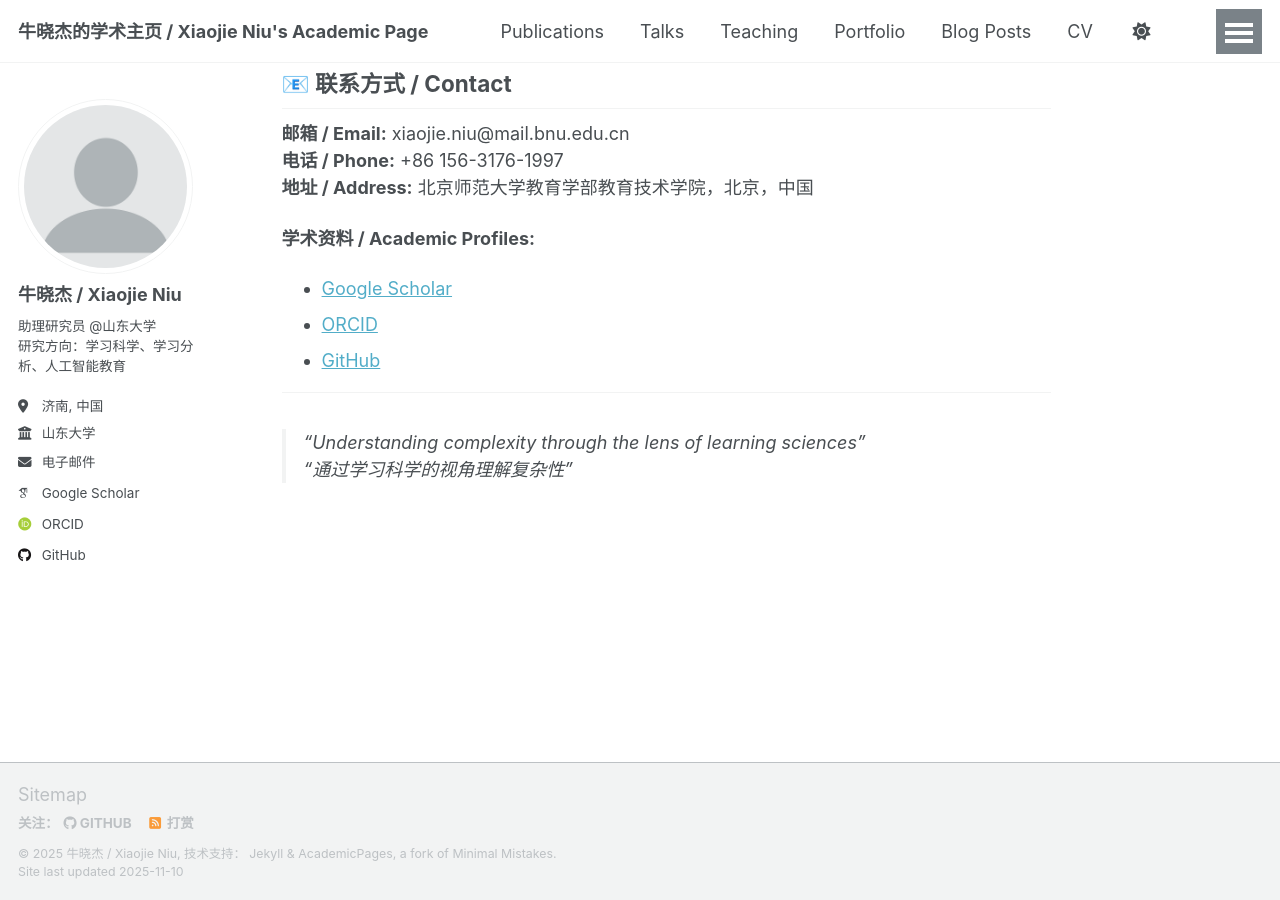
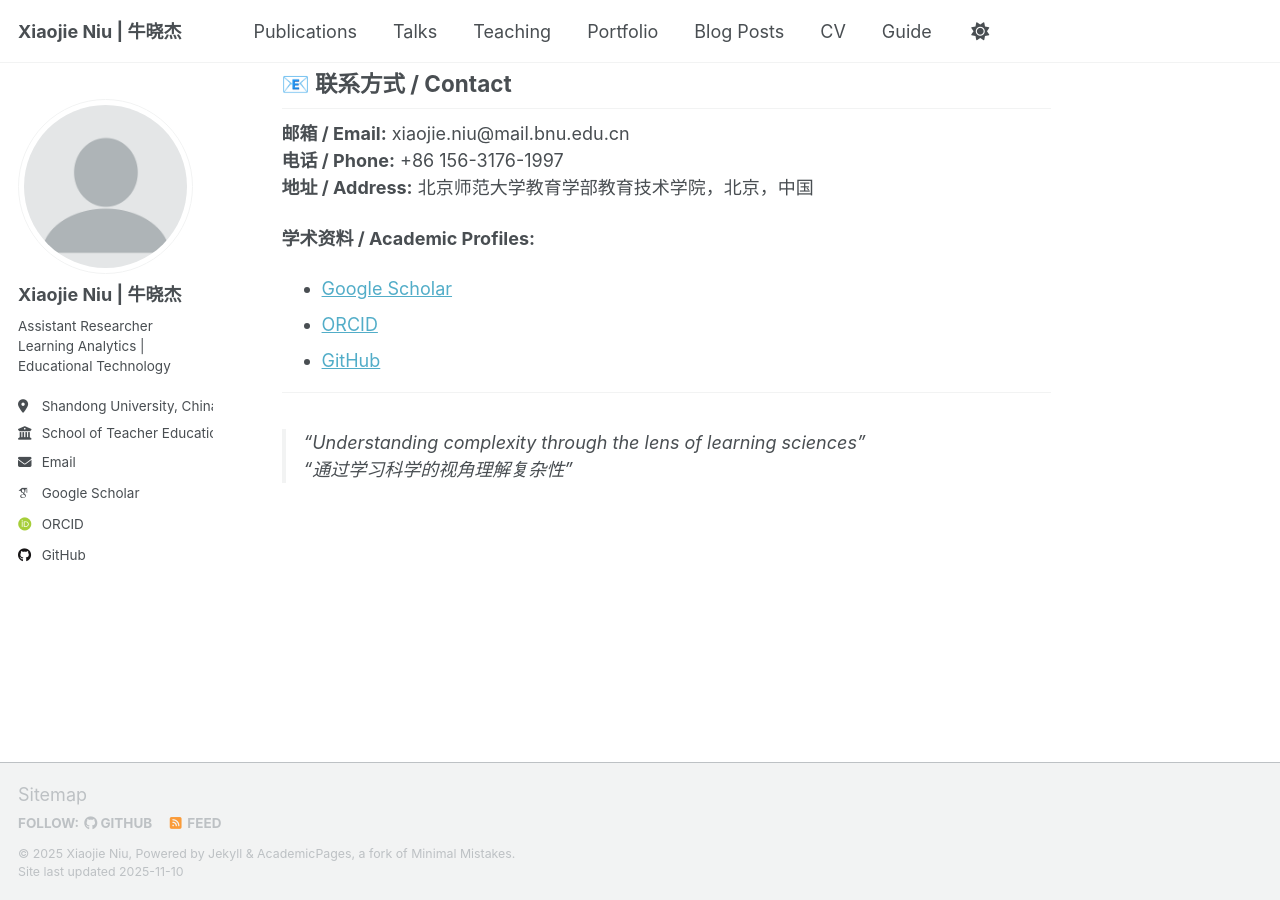
Before and after one commit to Xiaojie-Niu/xiaojie.github.io, a Jekyll site: the page built from _pages/about.md, in a window 1280 px wide and 900 px high, scrolled down 2856 px. Built offline with Jekyll 4.4.1, drawn with Linux system fonts in a browser that asks for light colours; some web fonts are replaced; a script that is not in the unit is left out.

Commit message:
Update _config.yml

```diff
--- a/_config.yml
+++ b/_config.yml
@@ -7,11 +7,11 @@
 # server process.
 
 # Basic Site Settings
-locale                   : "zh-CN"  # 可以改为 "en-US"
-title                    : "牛晓杰的学术主页 / Xiaojie Niu's Academic Page"
+locale                   : "en-US"
+title                    : "Xiaojie Niu | 牛晓杰"
 title_separator          : "-"
-name                     : &name "牛晓杰 / Xiaojie Niu"
-description              : &description "山东大学教师教育学院助理研究员"
+name                     : &name "Xiaojie Niu"
+description              : &description "Assistant Researcher in Learning Sciences & Educational Technology"
 url                      : https://xiaojie-niu.github.io
 baseurl                  : "/xiaojie.github.io"
 repository               : "xiaojie-niu/xiaojie.github.io"
@@ -20,14 +20,13 @@ repository               : "xiaojie-niu/xiaojie.github.io"
 #               If a field is blank the icon and link will not appear, otherwise it will be shown.
 #               Additional customization can be done by editing /_includes/author-profile.html
 author:
-  name             : "牛晓杰 / Xiaojie Niu"
-  avatar           : "profile.png"  # 放在 images 文件夹
-  bio              : "助理研究员 @山东大学<br>研究方向：学习科学、学习分析、人工智能教育"
-  location         : "济南, 中国"
-  employer         : "山东大学"
-  pubmed           :
+  name             : "Xiaojie Niu | 牛晓杰"
+  avatar           : "profile.png"
+  bio              : "Assistant Researcher<br>Learning Analytics | Educational Technology"
+  location         : "Shandong University, China"
+  employer         : "School of Teacher Education"
+  email            : "xiaojie.niu AT mail.bnu.edu.cn"
   googlescholar    : "https://scholar.google.com.hk/citations?hl=zh-CN&user=zc_ZBNkAAAAJ"
-  email            : "xiaojie.niu@mail.bnu.edu.cn"
   researchgate     :
   uri              :
   bitbucket        :
@@ -192,16 +191,14 @@ kramdown:
 
 # These settings control the types of collections used by the template
 collections:
-  teaching:
-    output: true
-    permalink: /:collection/:path/
+collections:
   publications:
     output: true
     permalink: /:collection/:path/
-  portfolio:
+  research:
     output: true
     permalink: /:collection/:path/
-  talks:
+  posts:
     output: true
     permalink: /:collection/:path/
 
@@ -271,9 +268,7 @@ sass:
 
 # Outputting
 permalink: /:categories/:title/
-# paginate: 5 # amount of posts to show
-# paginate_path: /page:num/
-timezone: Etc/UTC # https://en.wikipedia.org/wiki/List_of_tz_database_time_zones
+timezone: Asia/Shanghai
 
 
 # Plugins
```
